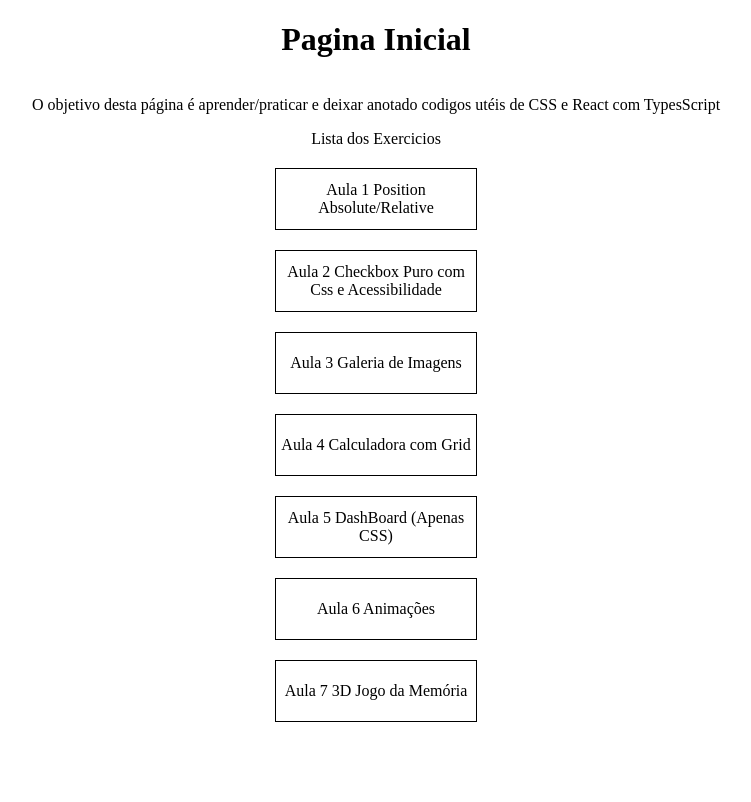
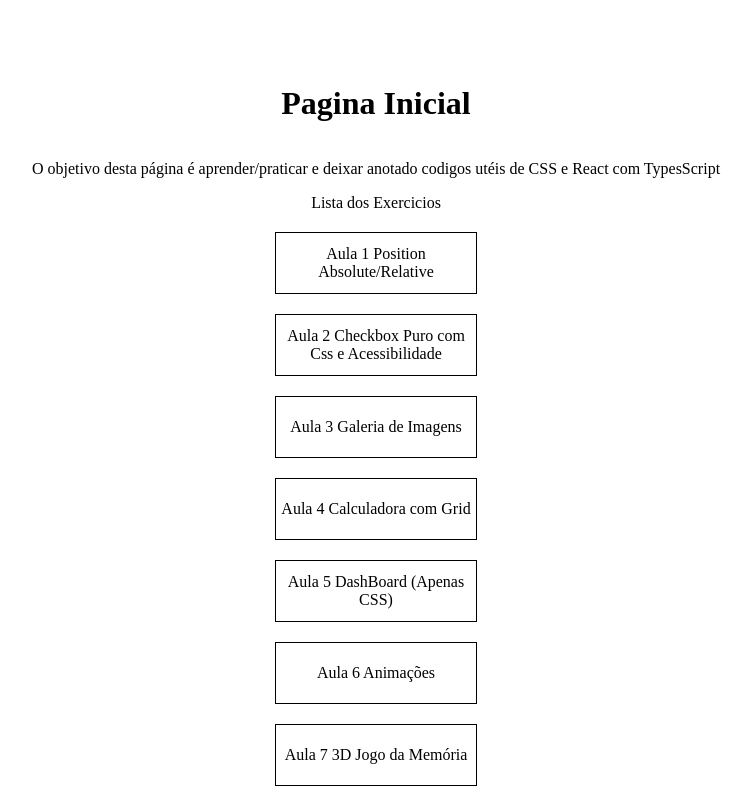
Before and after one commit to pedrojovanuzzi/curso_de_css_app, a React (Create React App) app: page / in a window 1280 px wide. Shown: the top 802 px of the page, without its empty margins (264-1015 px from the left). Built offline with nearby package versions, Linux system fonts and the light colour scheme; a web font is replaced by a local one.

Commit message:
Update App.css

```diff
--- a/src/App.css
+++ b/src/App.css
@@ -9,6 +9,7 @@
   display: flex;
   flex-direction: column;
   align-items: center;
+  margin: 4em;
 }
 
 .a_app{
```
